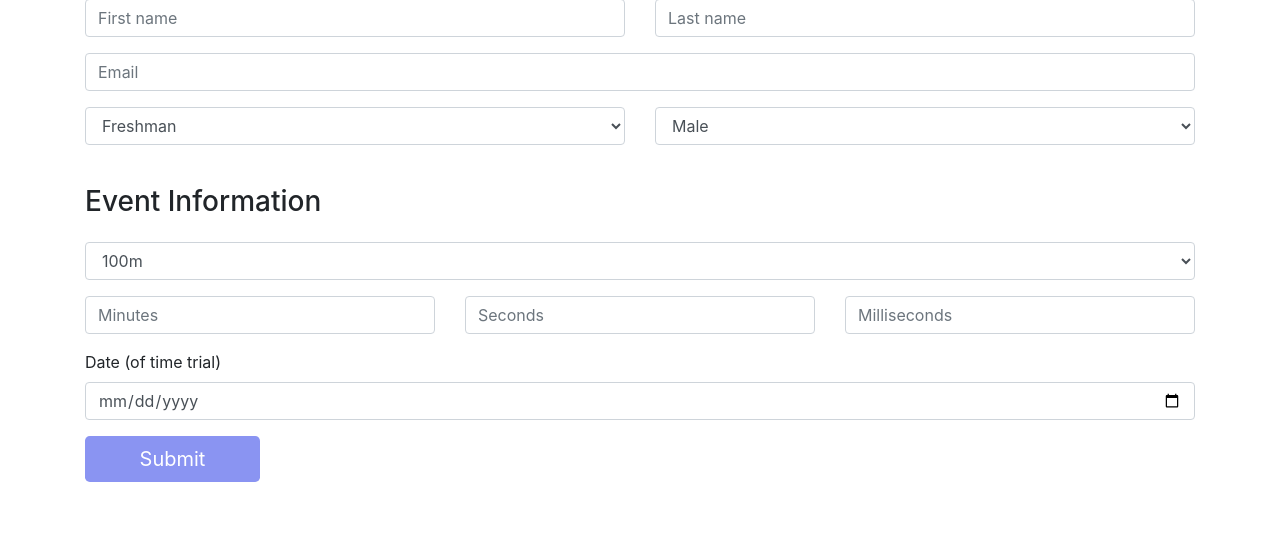
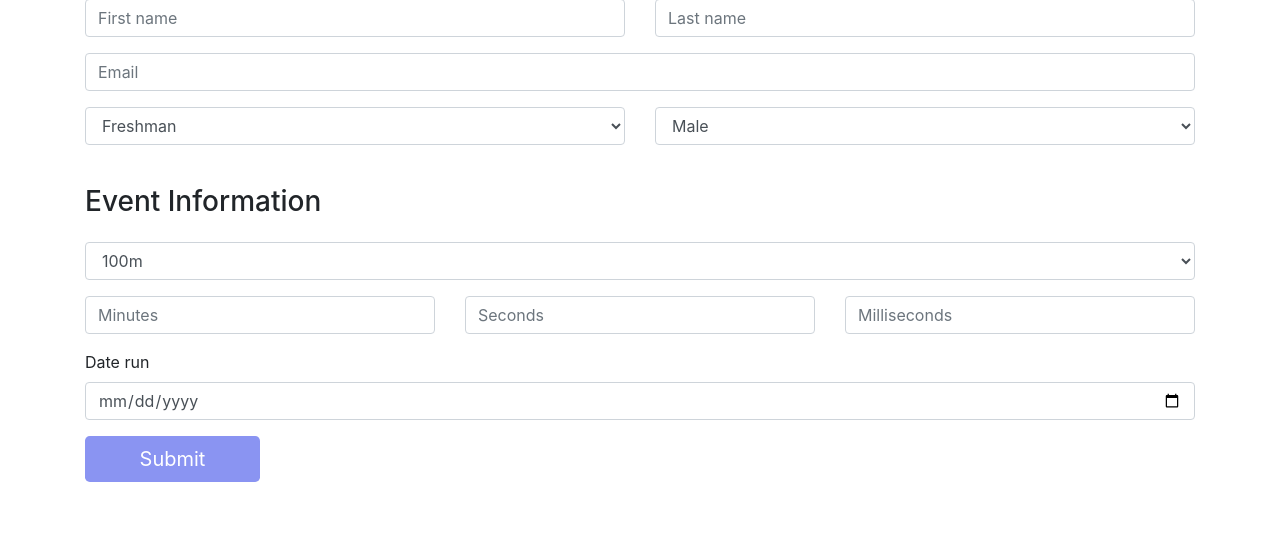
Before and after one commit to TylerK4832/srvirtualtrack, a Flask app: page /submit in a window 1280 px wide. Shown: the part 259-800 px from the top of the page. Run offline with Flask 2, Linux system fonts and the light colour scheme; some libraries are stand-ins or nearby versions.

Commit message:
Revert "Update submit.html"
This reverts commit aa386253b2cb82255bdce57da324a6ebc5abfa1c.

```diff
--- a/templates/submit.html
+++ b/templates/submit.html
@@ -66,7 +66,7 @@
       </div>
     </div>
     <div class="form-group">
-      <label for="date">Date (of time trial)</label>
+      <label for="date">Date run</label>
       <input type="date" name="date" class="form-control" required>
     </div>
     <button type="submit" class="btn btn-primary btn-lg">Submit</button>
```
